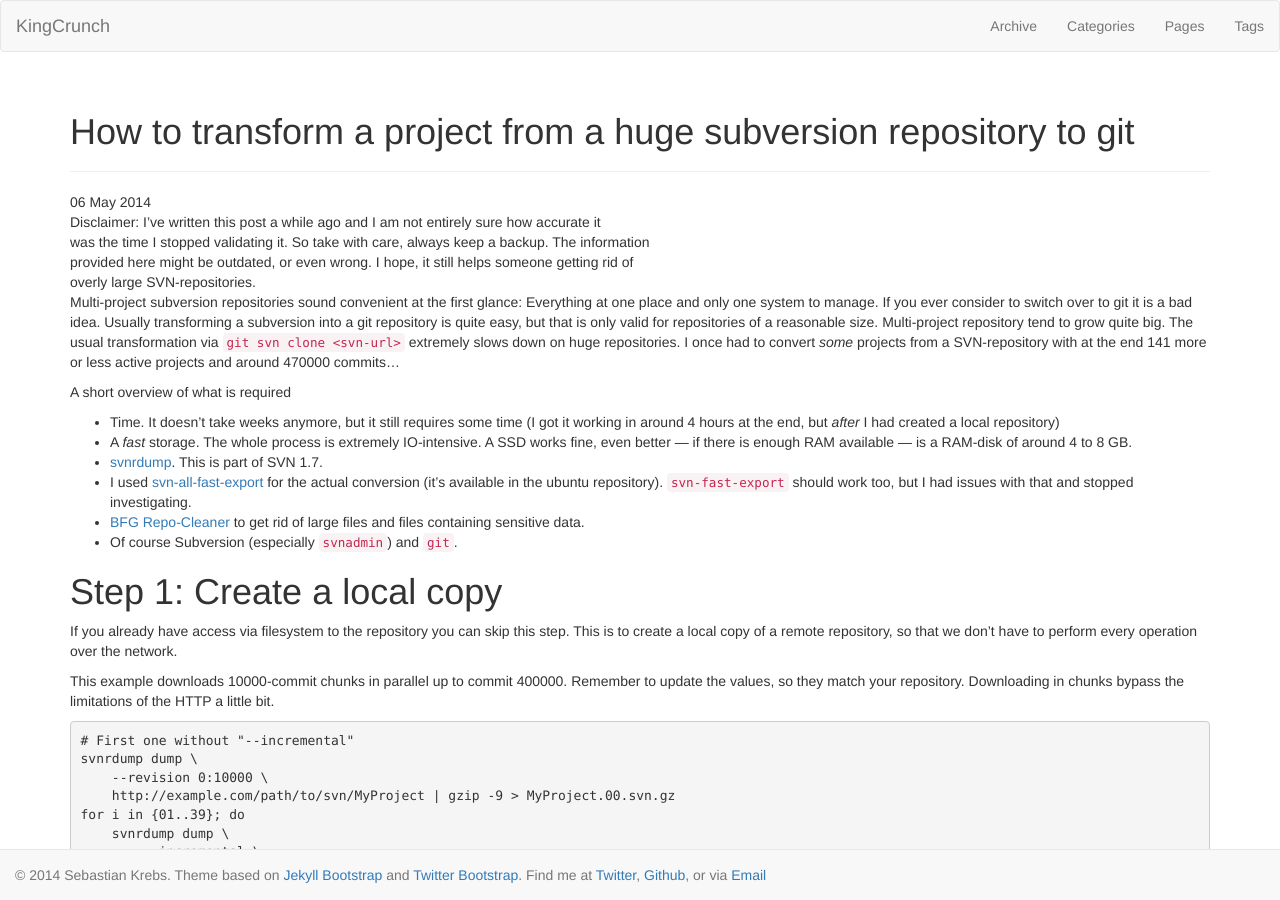
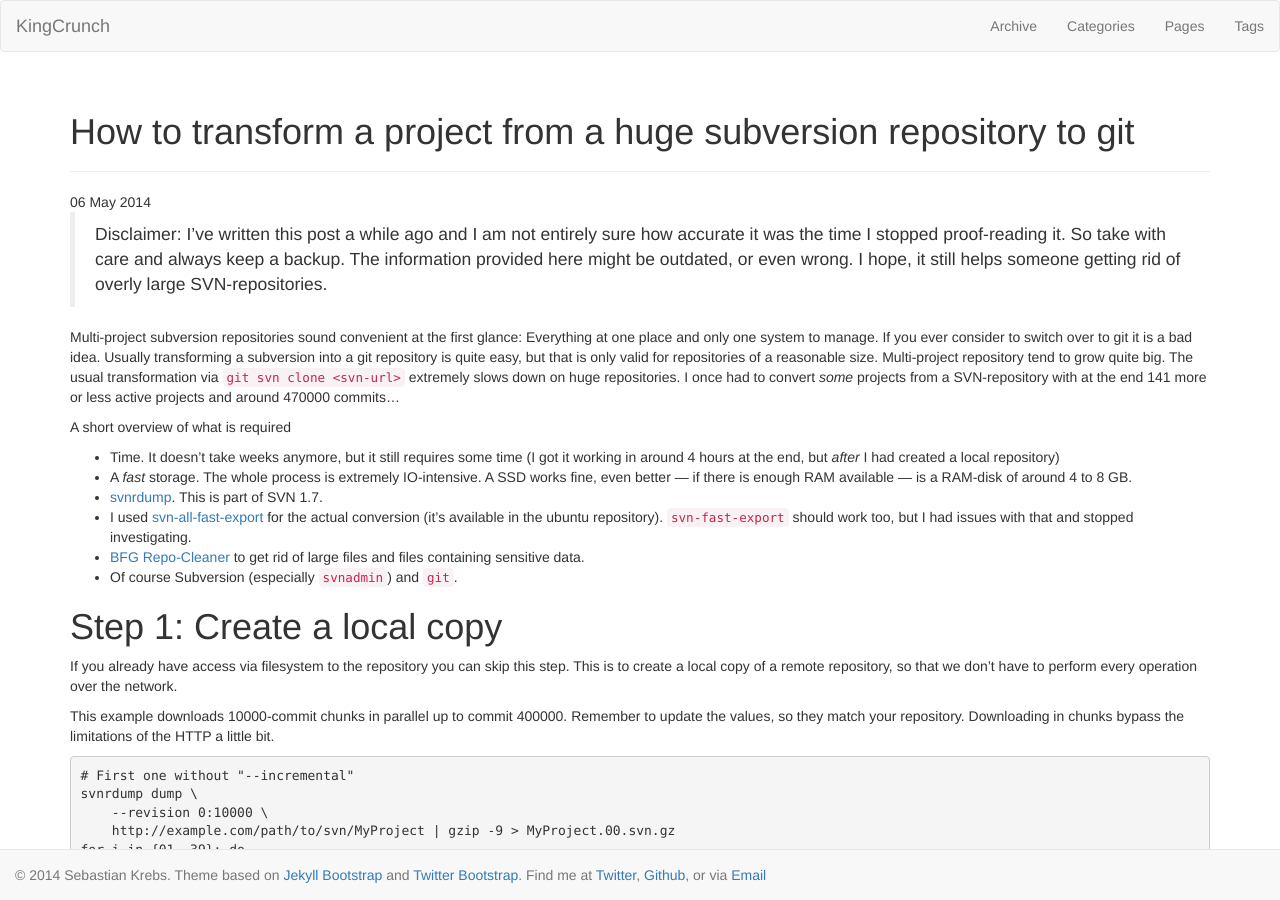
Before and after one commit to KingCrunch/KingCrunch.github.io, a Jekyll site: the page built from _posts/2014-05-06-convert-huge-subversion-repository-to-git.markdown, in a window 1280 px wide and 900 px high. Built offline with Jekyll 4.4.1, drawn with Linux system fonts in a browser that asks for light colours; nearby versions of some CDN libraries; Markdown is read by kramdown in place of the engine named in the settings.

Commit message:
Changed "disclaimer"-formatting in SVN-to-git post

```diff
--- a/_posts/2014-05-06-convert-huge-subversion-repository-to-git.markdown
+++ b/_posts/2014-05-06-convert-huge-subversion-repository-to-git.markdown
@@ -5,10 +5,10 @@ categories: "maintainance"
 tags: ["subversion","git"]
 ---
 
-| Disclaimer: I've written this post a while ago and I am not entirely sure how accurate it
-| was the time I stopped validating it. So take with care, always keep a backup. The information
-| provided here might be outdated, or even wrong. I hope, it still helps someone getting rid of
-| overly large SVN-repositories.
+> Disclaimer: I've written this post a while ago and I am not entirely sure how accurate it
+> was the time I stopped proof-reading it. So take with care and always keep a backup. The
+>information provided here might be outdated, or even wrong. I hope, it still helps someone
+> getting rid of overly large SVN-repositories.
 
 
 Multi-project subversion repositories sound convenient at the first glance: Everything
```
